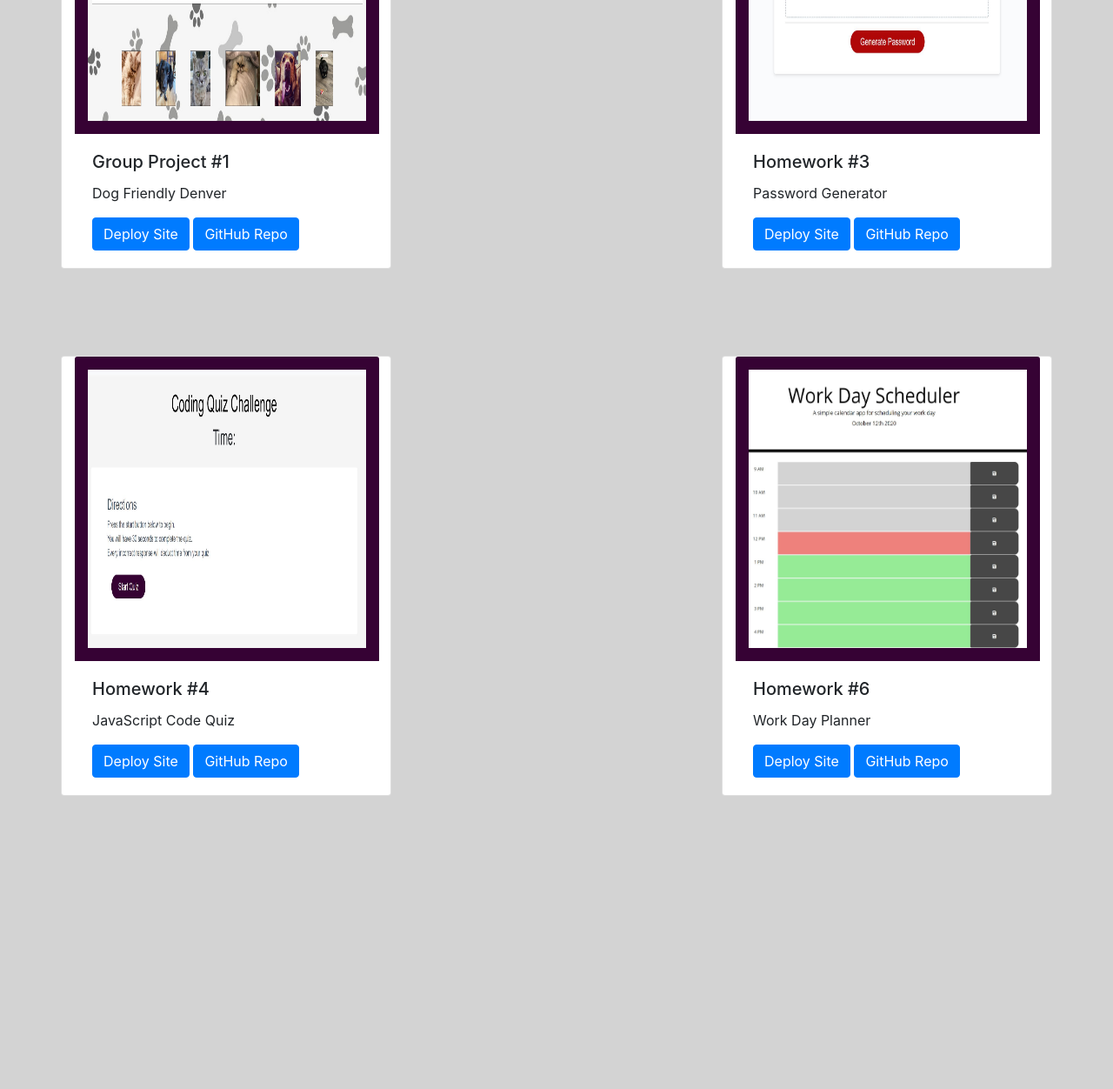
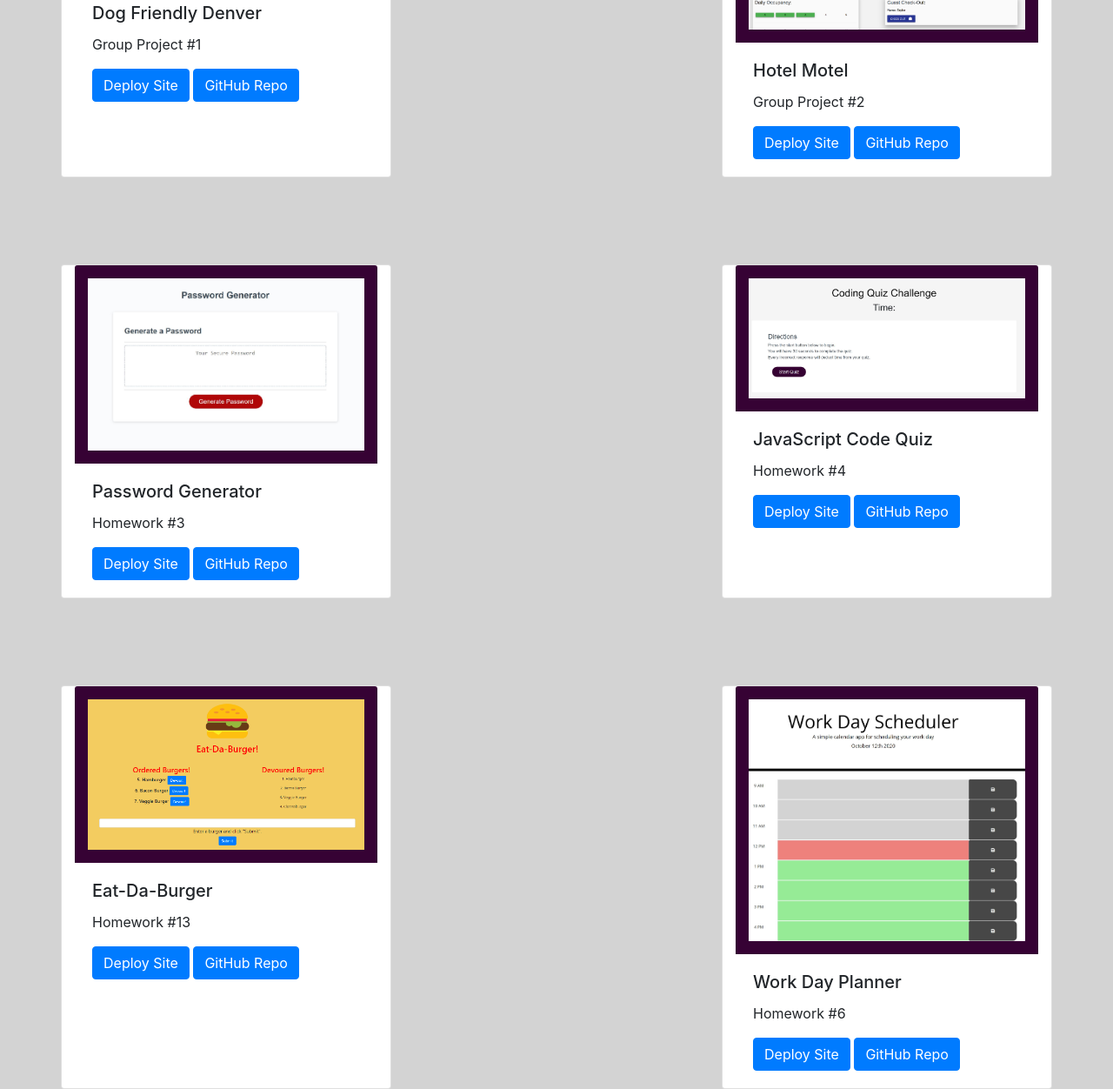
Before and after one commit to dakuglin/biohomework02, a plain HTML site: page portfolio.html in a window 1280 px wide. Shown: the part 734-1986 px from the top of the page at 87% size. Before the commit the page ends 1649 px from the top, so only its background shows below. Drawn offline with nearby package versions, Linux system fonts and the light colour scheme.

Commit message:
added new projects to portfolio

```diff
--- a/portfolio.html
+++ b/portfolio.html
@@ -54,41 +54,63 @@
       <div class="card col-md-4" style="width: 18rem;">
           <img class="card-img-top" src="asset/images/dog friendly denver.JPG" alt="Dog Friendly Denver Homepage"> <!--imgage tag-->
           <div class="card-body">
-              <h5 class="card-title">Group Project #1</h5>
-              <p class="card-text">Dog Friendly Denver</p>
+              <h5 class="card-title">Dog Friendly Denver</h5>
+              <p class="card-text">Group Project #1</p>
                <a href="https://queek1313.github.io/DogFriendlyDenver/" target="_blank" class="btn btn-primary">Deploy Site</a>
                <a href="https://github.com/queek1313/DogFriendlyDenver" target="_blank" class="btn btn-primary">GitHub Repo</a>
           </div>
       </div>
 
       <div class="card col-md-4 offset-md-4" style="width: 18rem;">
-          <img class="card-img-top" src="asset/images/password.JPG" alt="Password Generator Main Page"> <!--imgage tag-->
+          <img class="card-img-top" src="asset/images/hotelmotel.PNG" alt="Password Generator Main Page"> <!--imgage tag-->
           <div class="card-body">
-              <h5 class="card-title">Homework #3</h5>
-              <p class="card-text">Password Generator</p>
-               <a href="https://dakuglin.github.io/password-generator-03/" target="_blank" class="btn btn-primary">Deploy Site</a>
-               <a href="https://github.com/dakuglin/password-generator-03" target="_blank" class="btn btn-primary">GitHub Repo</a>
+              <h5 class="card-title">Hotel Motel</h5>
+              <p class="card-text"> Group Project #2</p>
+               <a href="" target="_blank" class="btn btn-primary">Deploy Site</a>
+               <a href="https://github.com/ryanwit/hotel_motel" target="_blank" class="btn btn-primary">GitHub Repo</a>
           </div>
       </div>
   </div>
 
+    <div class="row">
+      <div class="card col-md-4 " style="width: 18rem;">
+          <img class="card-img-top" src="asset/images/password.JPG" alt="Password Generator Main Page"> <!--imgage tag-->
+          <div class="card-body">
+              <h5 class="card-title">Password Generator</h5>
+              <p class="card-text">Homework #3</p>
+              <a href="https://dakuglin.github.io/password-generator-03/" target="_blank" class="btn btn-primary">Deploy Site</a>
+              <a href="https://github.com/dakuglin/password-generator-03" target="_blank" class="btn btn-primary">GitHub Repo</a>
+          </div>
+      </div>
+
+      <div class="card col-md-4 offset-md-4" style="width: 18rem;">
+        <img class="card-img-top" src="asset/images/code quiz.JPG" alt="JavaScript Code Quiz"> <!--imgage tag-->
+        <div class="card-body">
+            <h5 class="card-title">JavaScript Code Quiz</h5>
+            <p class="card-text">Homework #4</p>
+            <a href="https://dakuglin.github.io/codequiz04/" target="_blank" class="btn btn-primary">Deploy Site</a>
+            <a href="https://github.com/dakuglin/codequiz04" target="_blank" class="btn btn-primary">GitHub Repo</a>
+        </div>
+    </div>
+  </div>
 
   <div class="row">
-      <div class="card col-md-4" style="width: 18rem;">
-          <img class="card-img-top" src="asset/images/code quiz.JPG" alt="JavaScript Code Quiz"> <!--imgage tag-->
-          <div class="card-body">
-              <h5 class="card-title">Homework #4</h5>
-              <p class="card-text">JavaScript Code Quiz</p>
-              <a href="https://dakuglin.github.io/codequiz04/" target="_blank" class="btn btn-primary">Deploy Site</a>
-              <a href="https://github.com/dakuglin/codequiz04" target="_blank" class="btn btn-primary">GitHub Repo</a>
-          </div>
+
+      <div class="card col-md-4 " style="width: 18rem;">
+        <img class="card-img-top" src="asset/images/burger.PNG" alt="Password Generator Main Page"> <!--imgage tag-->
+        <div class="card-body">
+            <h5 class="card-title">Eat-Da-Burger</h5>
+            <p class="card-text">Homework #13</p>
+            <a href="https://polar-everglades-95084.herokuapp.com/" target="_blank" class="btn btn-primary">Deploy Site</a>
+            <a href="https://github.com/dakuglin/burger13" target="_blank" class="btn btn-primary">GitHub Repo</a>
+        </div>
       </div>
 
       <div class="card col-md-4 offset-md-4" style="width: 18rem;">
           <img class="card-img-top" src="asset/images/work day scheduler.JPG" alt="Work Day Scheduler"> <!--imgage tag-->
           <div class="card-body">
-              <h5 class="card-title">Homework #6</h5>
-              <p class="card-text">Work Day Planner</p>
+              <h5 class="card-title">Work Day Planner</h5>
+              <p class="card-text">Homework #6</p>
               <a href="https://dakuglin.github.io/work-day-scheduler05/" target="_blank" class="btn btn-primary">Deploy Site</a>
               <a href="https://github.com/dakuglin/work-day-scheduler05" target="_blank" class="btn btn-primary">GitHub Repo</a>
           </div>
--- a/style.css
+++ b/style.css
@@ -95,13 +95,14 @@ body {
  /* controls the margins on the portfolio page */
  .card {
   margin-top:100px
-   }
+}
 
-  .card-img-top {
-  width: 350px;
-  height:350px;
+.card-img-top {
+  /* width: 350px;
+  height:350px; */
+  margin: auto;
   border: 15px solid rgb(54, 2, 52);
-  }
+}
 
  /* controling the color of the email, github, and portfolio words */
  .contactColor {
```
Also changed, not shown: index.html (+1 -1 lines), asset/images/burger.PNG (added), asset/images/hotelmotel.PNG (added), 3 other files.
